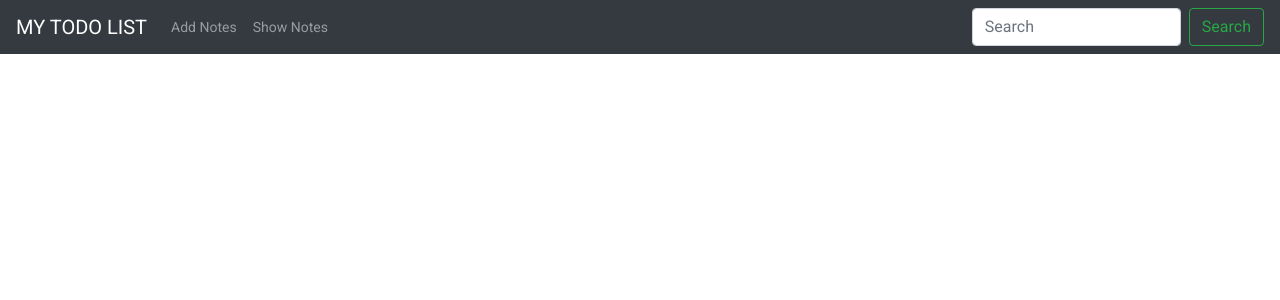
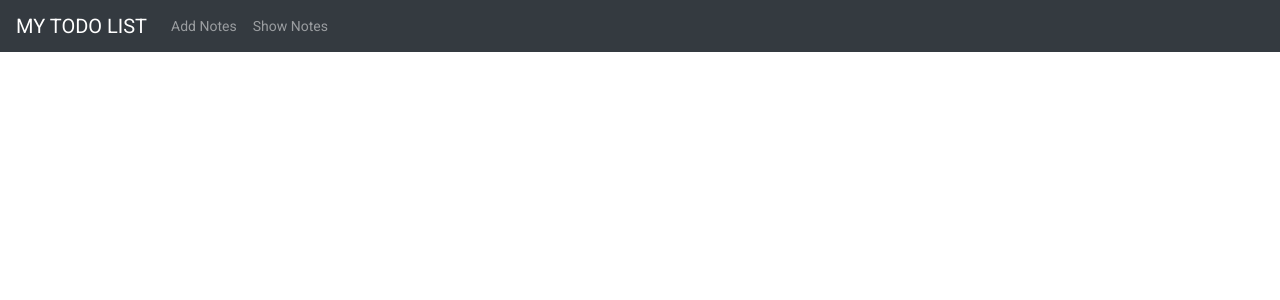
Before and after one commit to adityaHyperString/toDoListUsingAngular, an Angular app: page / in a window 1280 px wide. Shown: the top 300 px of the page. Built offline with nearby package versions, Linux system fonts and the light colour scheme.

Commit message:
task done

```diff
--- a/src/app/header/header.component.html
+++ b/src/app/header/header.component.html
@@ -15,10 +15,6 @@
       </li>
 
     </ul>
-    <form class="form-inline my-2 my-lg-0" [formGroup]="searchForm">
-      <input class="form-control mr-sm-2" type="search" id="searchText" formControlName="searchTxt" placeholder="Search"
-        aria-label="Search">
-      <button class="btn btn-outline-success my-2 my-sm-0" type="submit" (click)="onKeyUpSearch()">Search</button>
-    </form>
+
   </div>
 </nav>
```
